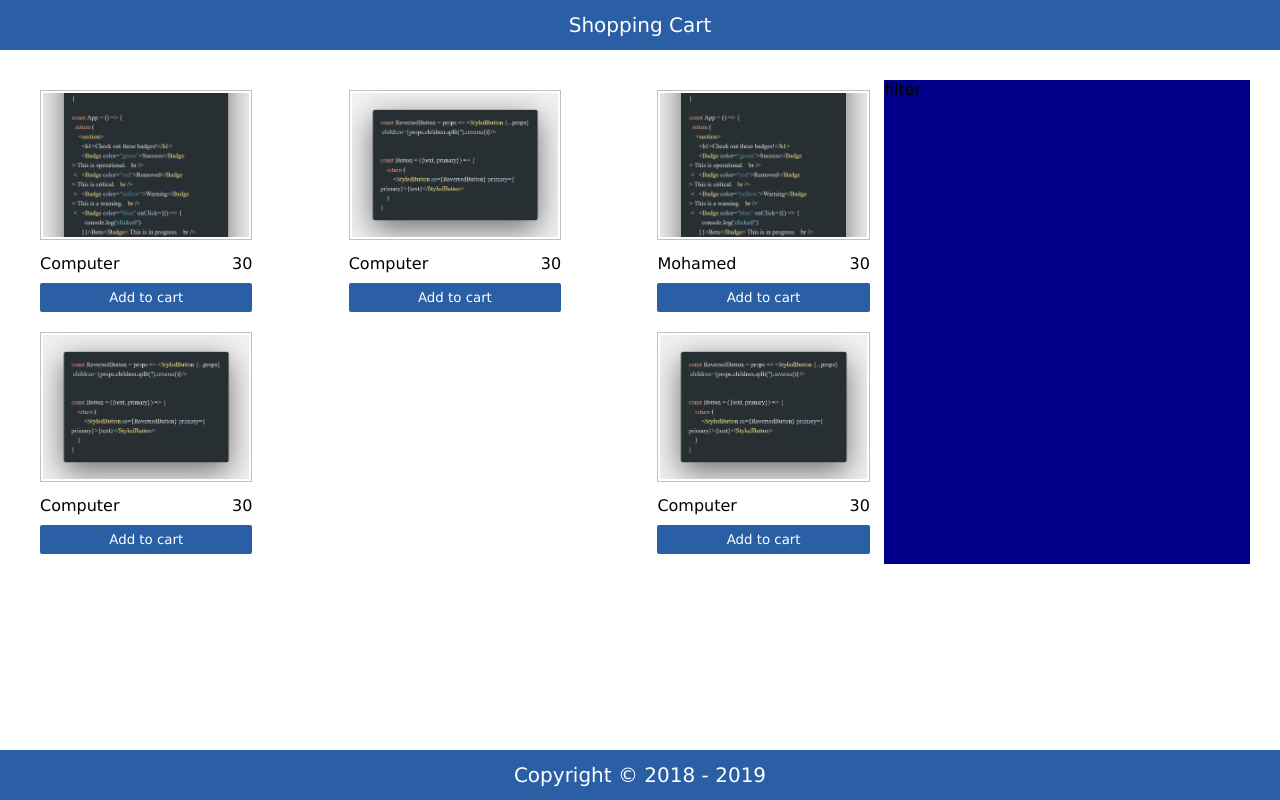
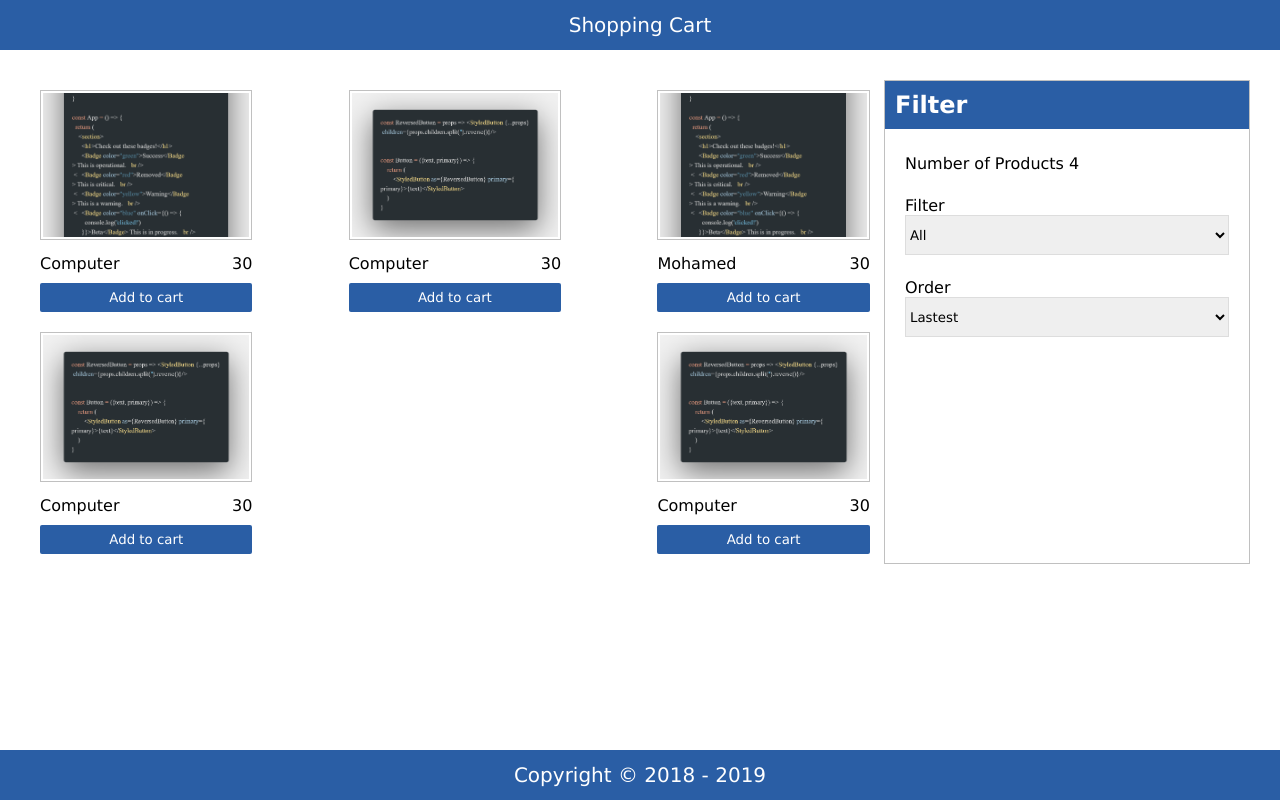
Before and after one commit to MohamedElsayed002/R-Shopping-Cart, a React (Vite) app in the folder client/: page / in a window 1280 px wide. Built offline with nearby package versions, Linux system fonts and the light colour scheme.

Commit message:
filter-comp

```diff
--- a/client/src/App.jsx
+++ b/client/src/App.jsx
@@ -3,6 +3,7 @@ import {useState} from 'react'
 import Header from './components/Header/Header'
 import Footer from './components/Footer/Footer'
 import Products from './components/Products/Products'
+import Filter from './components/Filter/Filter'
 import data from './data.json'
 
 const App = () => {
@@ -14,7 +15,7 @@ const App = () => {
       <main>
         <div className="wrapper">
             <Products products={products}/>
-            <div className="filter-wrapper">filter</div>
+            <Filter/>
         </div>
       </main>
       <Footer/>
--- /dev/null
+++ b/client/src/components/Filter/Filter.jsx
@@ -0,0 +1,33 @@
+
+import '../../css/Filter/Filter.css'
+
+const Filter = () => {
+    return (
+        <div className="filter-wrapper">
+            <h2 className="filter-title">Filter</h2>
+            <div className="num-of-products">Number of Products 4</div>
+            <div className="filter-by-size">
+                <span>Filter</span>
+                <select className="filter-select">
+                    <option value="All">All</option>
+                    <option value="XS">XS</option>
+                    <option value="S">S</option>
+                    <option value="M">M</option>
+                    <option value="L">L</option>
+                    <option value="XL">XL</option>
+                    <option value="XXL">XXL</option>
+                </select>
+            </div>
+            <div className="filter-by-size">
+                <span>Order</span>
+                <select className="filter-select">
+                    <option value="lastest">Lastest</option>
+                    <option value="lower">Lower</option>
+                    <option value="highest">Highest</option>
+                </select>
+            </div>
+        </div>
+    )
+}
+
+export default Filter
--- /dev/null
+++ b/client/src/components/Filter/Filter.scss
@@ -0,0 +1,28 @@
+
+
+
+.filter-wrapper {
+    width: 30%;
+    background: #fff;
+    border: 1px solid #c0c0c0;
+    display: flex;
+    flex-direction: column;
+
+    .filter-title{
+        background: #2a5ea5;
+        padding: 10px;
+        color: #fff;
+        margin-bottom: 20px;
+    }
+
+    > div {
+        padding: 5px 20px;
+        margin-bottom: 13px;
+    }
+    select {
+        display: block;
+        height: 40px;
+        border: 1px solid #ddd;
+        width: 100%;
+    }
+}
--- /dev/null
+++ b/client/src/css/Filter/Filter.css
@@ -0,0 +1,23 @@
+.filter-wrapper {
+  width: 30%;
+  background: #fff;
+  border: 1px solid #c0c0c0;
+  display: flex;
+  flex-direction: column;
+}
+.filter-wrapper .filter-title {
+  background: #2a5ea5;
+  padding: 10px;
+  color: #fff;
+  margin-bottom: 20px;
+}
+.filter-wrapper > div {
+  padding: 5px 20px;
+  margin-bottom: 13px;
+}
+.filter-wrapper select {
+  display: block;
+  height: 40px;
+  border: 1px solid #ddd;
+  width: 100%;
+}
--- a/client/src/index.css
+++ b/client/src/index.css
@@ -31,10 +31,3 @@ main {
     justify-content: space-between;
     padding: 30px;
 }
-
-
-
-.filter-wrapper {
-    width: 30%;
-    background-color: darkblue;
-}
```
